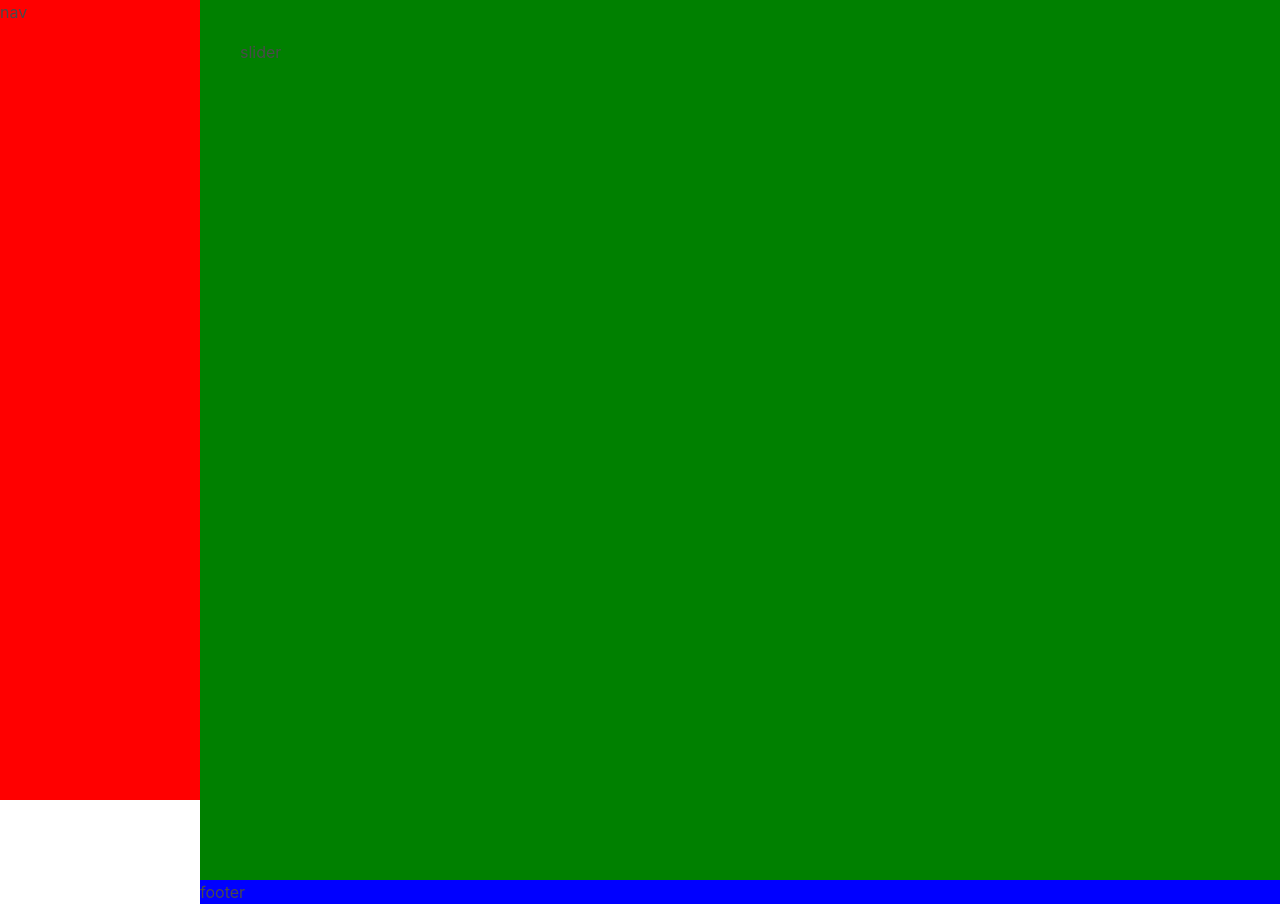
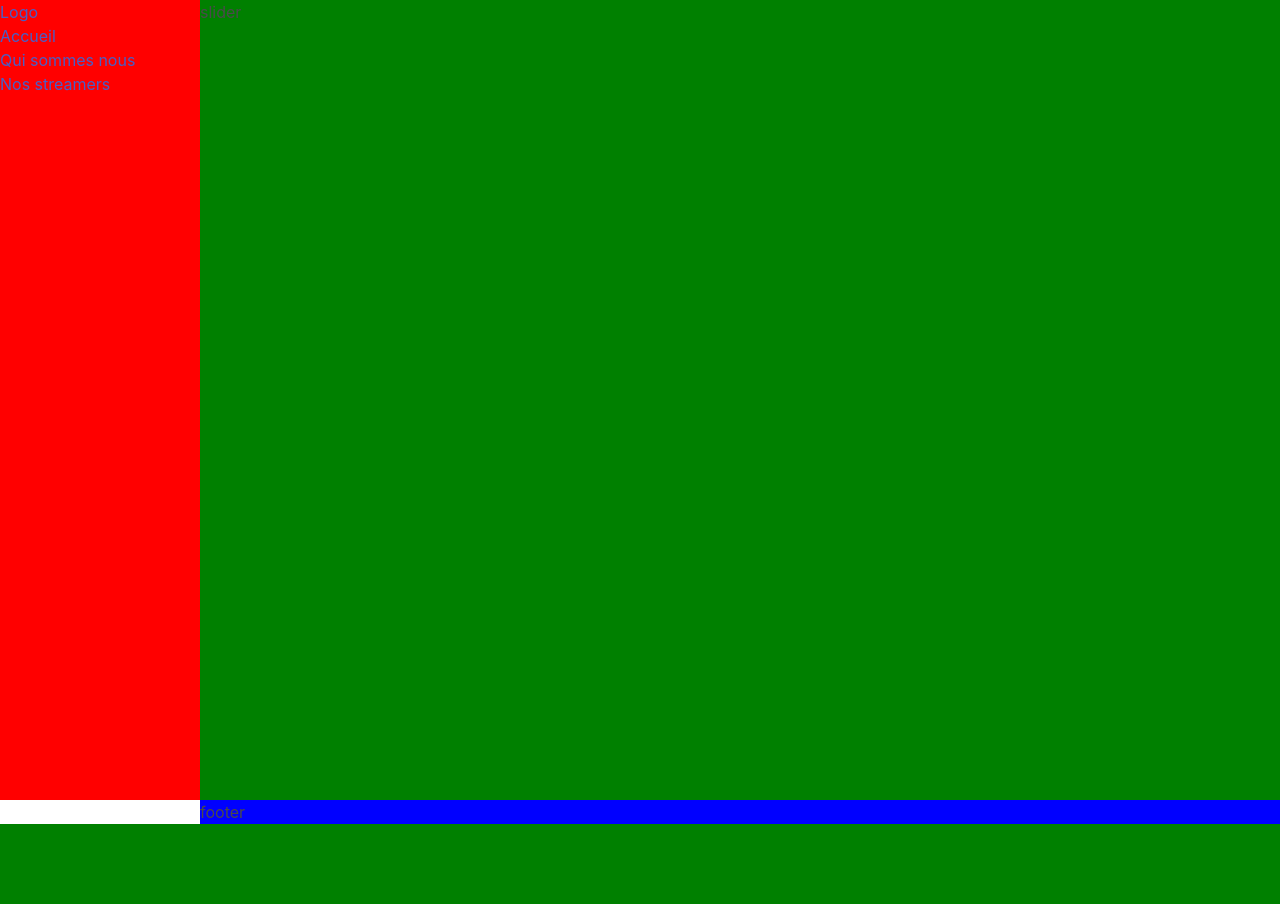
Before and after one commit to Inthahouz/fivestv, a Symfony app: template templates/default/index.html.twig in a window 1280 px wide. After the commit the page ends 824 px from the top, so only its background shows below. Run offline with Twig, Linux system fonts and the light colour scheme; the template is opened without the code that fills it, so the values that code supplies are empty; style sheets or scripts are compiled from the project's sources; some libraries are stand-ins or nearby versions.

Commit message:
starting structure

```diff
--- a/public/src/scss/main.scss
+++ b/public/src/scss/main.scss
@@ -42,8 +42,9 @@ section{
   flex-direction: column;
 }
 
-article{ padding: 40px }
+//article{ padding: 40px }
 
 footer{
   background: blue;
+  margin-left: 200px;
 }
--- a/templates/base.html.twig
+++ b/templates/base.html.twig
@@ -10,7 +10,16 @@
     <meta name="viewport" content="width=device-width, initial-scale=1">
 </head>
 <body>
-    <aside>nav</aside>
+    <aside>
+        <nav>
+            <a href="">Logo</a>
+            <ul class="">
+                <li><a href="#">Accueil</a></li>
+                <li><a href="#">Qui sommes nous</a></li>
+                <li><a href="#">Nos streamers</a></li>
+            </ul>
+        </nav>
+    </aside>
 
 
     <section>
--- a/templates/default/index.html.twig
+++ b/templates/default/index.html.twig
@@ -1,11 +1,10 @@
 {% extends 'base.html.twig' %}
 
-{% block title %}Hello!{% endblock %}
+{% block title %}{% endblock %}
 
 {% block body %}
     <article>
-        <section class="container">
-            <p>slider</p>
+            slider
         </section>
     </article>
 {% endblock %}
```
